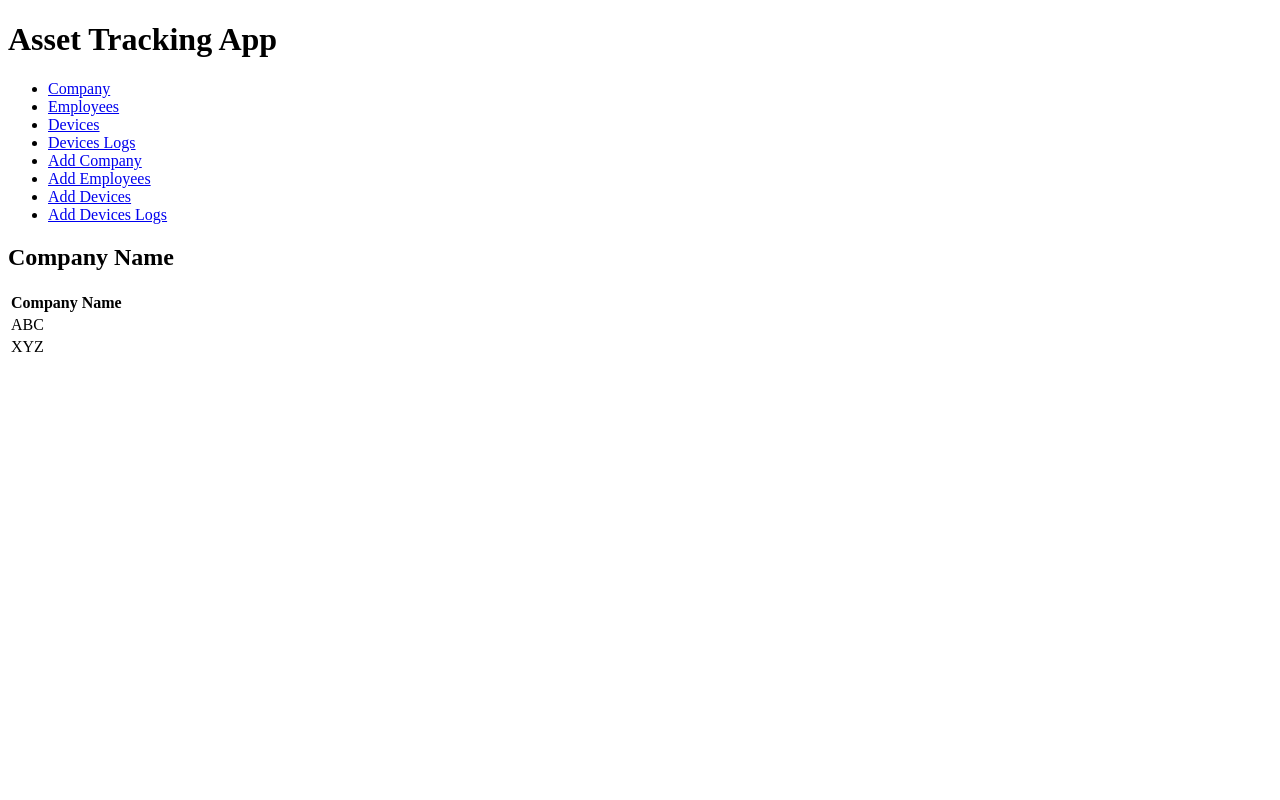
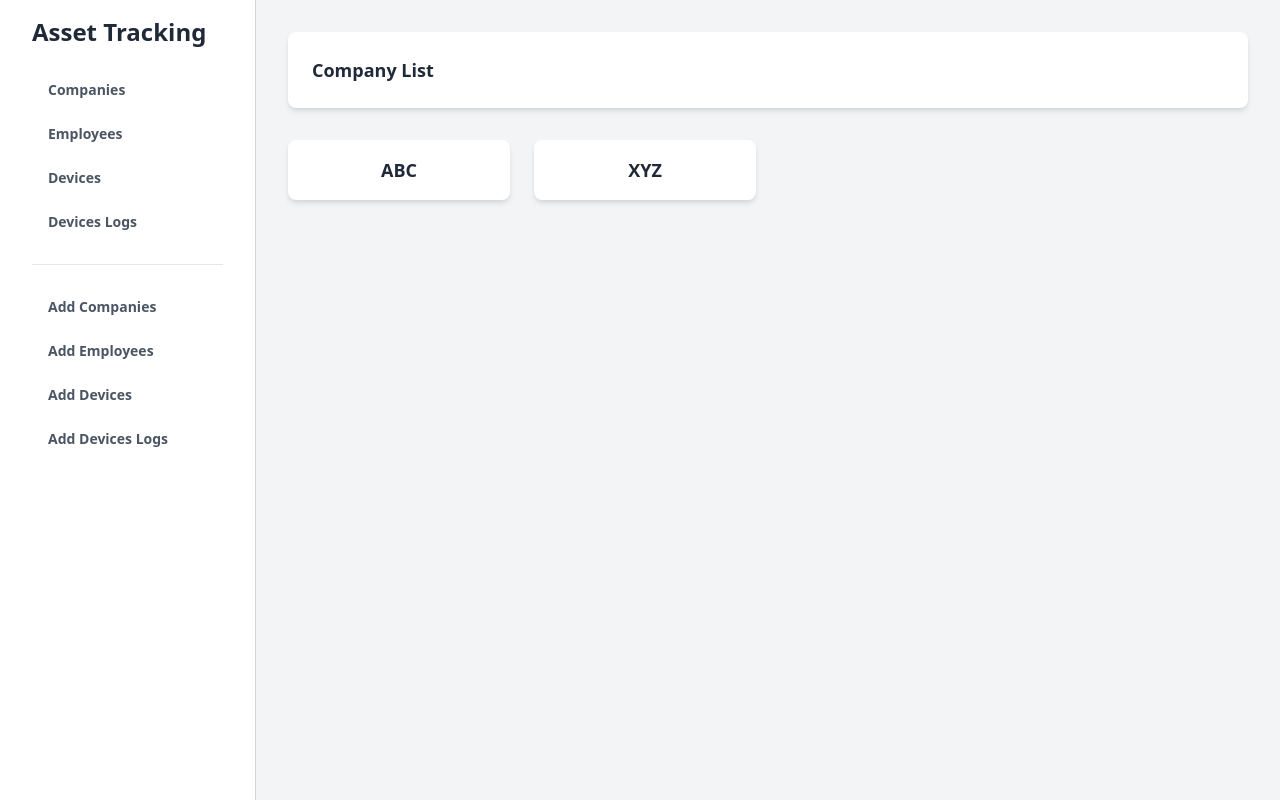
Before and after one commit to navilur/asset_tracking, a Django app: page /company_list/ in a window 1280 px wide. Run offline with Django 4.2, Linux system fonts and the light colour scheme; data comes from the database, SQL or seed files in the repository.

Commit message:
Update company_list.html

```diff
--- a/asset_manager/templates/company_list.html
+++ b/asset_manager/templates/company_list.html
@@ -1,44 +1,12 @@
-<!DOCTYPE html>
-<html lang="en">
-  <head>
-    <meta charset="UTF-8" />
-    <meta name="viewport" content="width=device-width, initial-scale=1.0" />
-    <title>{% block title %}Asset Tracking App{% endblock %}</title>
-  </head>
-
-  <body>
-    <header>
-      <h1>Asset Tracking App</h1>
-      <nav>
-        <ul>
-          <li><a href="{% url 'company_list' %}">Company</a></li>
-          <li><a href="{% url 'employees_list' %}">Employees</a></li>
-          <li><a href="{% url 'devices_list' %}">Devices</a></li>
-          <li><a href="{% url 'deviceslogs_list' %}">Devices Logs</a></li>
-          <li><a href="{% url 'add_company' %}">Add Company</a></li>
-          <li><a href="{% url 'add_employees' %}">Add Employees</a></li>
-          <li><a href="{% url 'add_devices' %}">Add Devices</a></li>
-          <li><a href="{% url 'add_deviceslogs' %}">Add Devices Logs</a></li>
-        </ul>
-      </nav>
-    </header>
-
-    <main>
-      <h2>Company Name</h2>
-      <table>
-        <thead>
-          <tr>
-            <th>Company Name</th>
-          </tr>
-        </thead>
-        <tbody>
-          {% for company in company %}
-          <tr>
-            <td>{{ company.name }}</td>
-          </tr>
-          {% endfor %}
-        </tbody>
-      </table>
-    </main>
-  </body>
-</html>
+{% extends 'base.html' %}{% block title %} Company List - Asset Tracking App
+{%endblock %}{% block page_name %} Company List {%endblock%} {% block content %}
+<div class="mt-8">
+  <div class="mt-8 grid grid-cols-1 gap-6 sm:grid-cols-2 lg:grid-cols-4">
+    {% for company in company %}
+    <div class="p-4 bg-white rounded-lg shadow-md text-center mb-6">
+      <h3 class="text-lg font-semibold text-gray-800">{{ company.name }}</h3>
+    </div>
+    {% endfor %}
+  </div>
+</div>
+{%endblock%}
```
